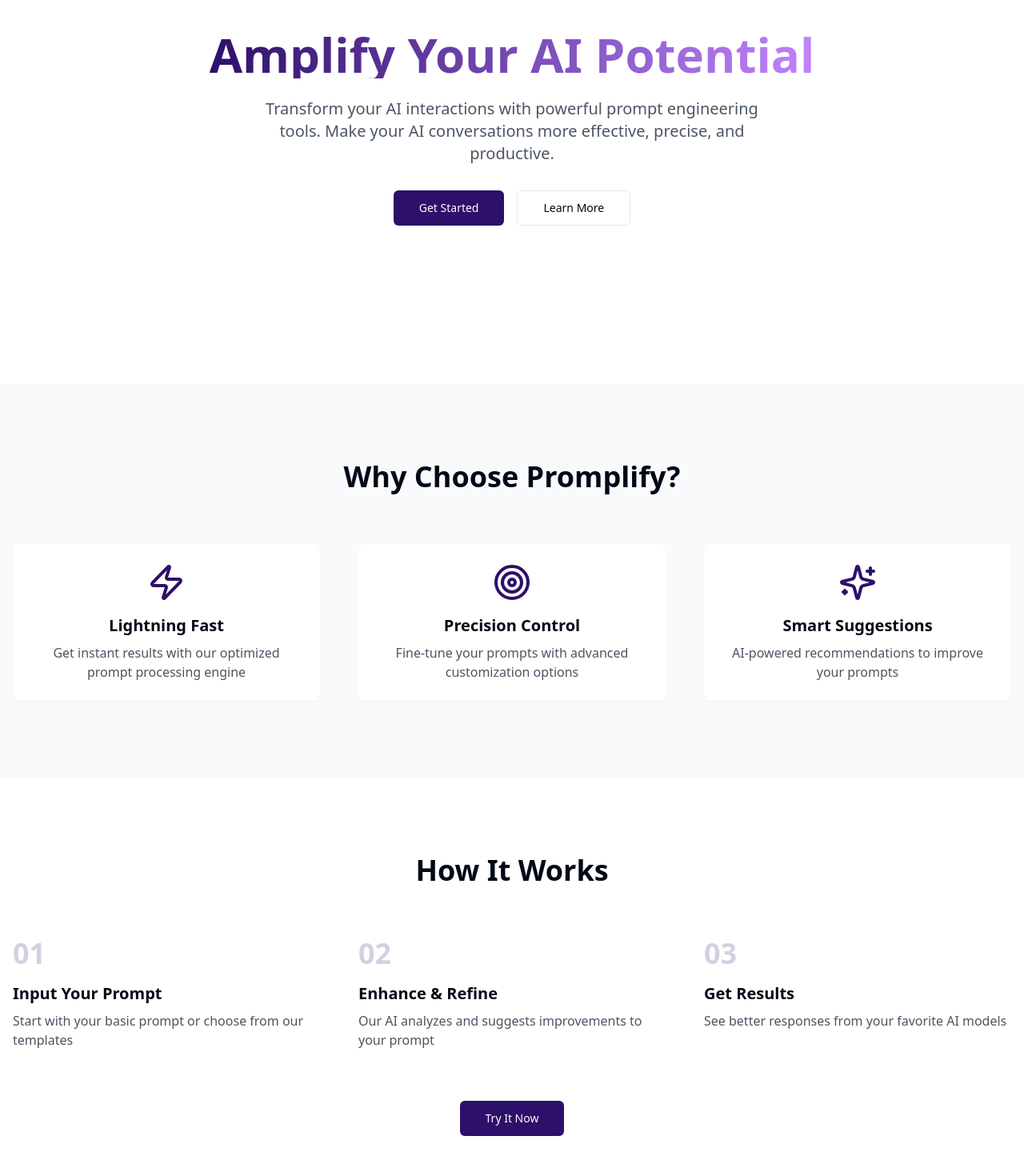
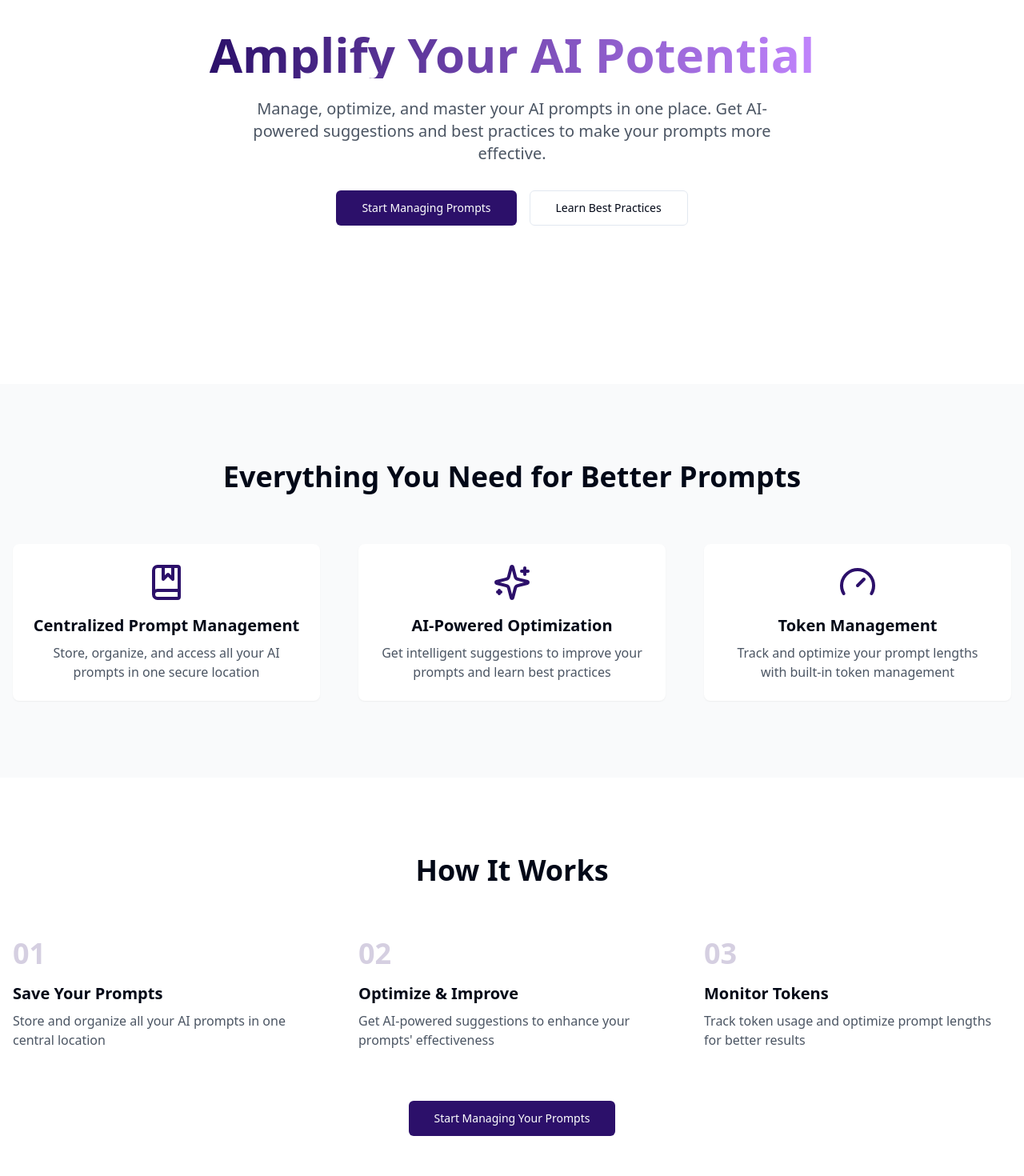
Before and after one commit to Promplify/promplify-web, a React (Vite) app: page / in a window 1280 px wide. Shown: the part 160-1630 px from the top of the page at 80% size. Built offline with nearby package versions, Linux system fonts and the light colour scheme.

Commit message:
Add main features for prompt management
Implement core functionalities for managing AI prompts, including a centralized location for users to record prompts, AI assistance for optimizing prompt writing and best practices, and management of prompt token length.
[skip gpt_engineer]

```diff
--- a/src/components/landing/Features.tsx
+++ b/src/components/landing/Features.tsx
@@ -1,20 +1,20 @@
-import { Zap, Target, Sparkles } from "lucide-react";
+import { BookMarked, Sparkles, Gauge } from "lucide-react";
 
 const features = [
   {
-    icon: Zap,
-    title: "Lightning Fast",
-    description: "Get instant results with our optimized prompt processing engine",
-  },
-  {
-    icon: Target,
-    title: "Precision Control",
-    description: "Fine-tune your prompts with advanced customization options",
+    icon: BookMarked,
+    title: "Centralized Prompt Management",
+    description: "Store, organize, and access all your AI prompts in one secure location",
   },
   {
     icon: Sparkles,
-    title: "Smart Suggestions",
-    description: "AI-powered recommendations to improve your prompts",
+    title: "AI-Powered Optimization",
+    description: "Get intelligent suggestions to improve your prompts and learn best practices",
+  },
+  {
+    icon: Gauge,
+    title: "Token Management",
+    description: "Track and optimize your prompt lengths with built-in token management",
   },
 ];
 
@@ -23,7 +23,7 @@ export const Features = () => {
     <div className="py-24 bg-gray-50">
       <div className="container mx-auto px-4">
         <h2 className="text-3xl md:text-4xl font-bold text-center mb-16">
-          Why Choose Promplify?
+          Everything You Need for Better Prompts
         </h2>
         <div className="grid grid-cols-1 md:grid-cols-3 gap-12">
           {features.map((feature, index) => (
--- a/src/components/landing/Hero.tsx
+++ b/src/components/landing/Hero.tsx
@@ -7,15 +7,15 @@ export const Hero = () => {
         Amplify Your AI Potential
       </h1>
       <p className="text-lg md:text-xl text-gray-600 max-w-2xl mb-8">
-        Transform your AI interactions with powerful prompt engineering tools.
-        Make your AI conversations more effective, precise, and productive.
+        Manage, optimize, and master your AI prompts in one place.
+        Get AI-powered suggestions and best practices to make your prompts more effective.
       </p>
       <div className="space-x-4">
         <Button size="lg" className="bg-primary hover:bg-primary/90">
-          Get Started
+          Start Managing Prompts
         </Button>
         <Button size="lg" variant="outline">
-          Learn More
+          Learn Best Practices
         </Button>
       </div>
     </div>
--- a/src/components/landing/HowItWorks.tsx
+++ b/src/components/landing/HowItWorks.tsx
@@ -3,18 +3,18 @@ import { Button } from "@/components/ui/button";
 const steps = [
   {
     number: "01",
-    title: "Input Your Prompt",
-    description: "Start with your basic prompt or choose from our templates",
+    title: "Save Your Prompts",
+    description: "Store and organize all your AI prompts in one central location",
   },
   {
     number: "02",
-    title: "Enhance & Refine",
-    description: "Our AI analyzes and suggests improvements to your prompt",
+    title: "Optimize & Improve",
+    description: "Get AI-powered suggestions to enhance your prompts' effectiveness",
   },
   {
     number: "03",
-    title: "Get Results",
-    description: "See better responses from your favorite AI models",
+    title: "Monitor Tokens",
+    description: "Track token usage and optimize prompt lengths for better results",
   },
 ];
 
@@ -38,7 +38,7 @@ export const HowItWorks = () => {
         </div>
         <div className="text-center">
           <Button size="lg" className="bg-primary hover:bg-primary/90">
-            Try It Now
+            Start Managing Your Prompts
           </Button>
         </div>
       </div>
```
